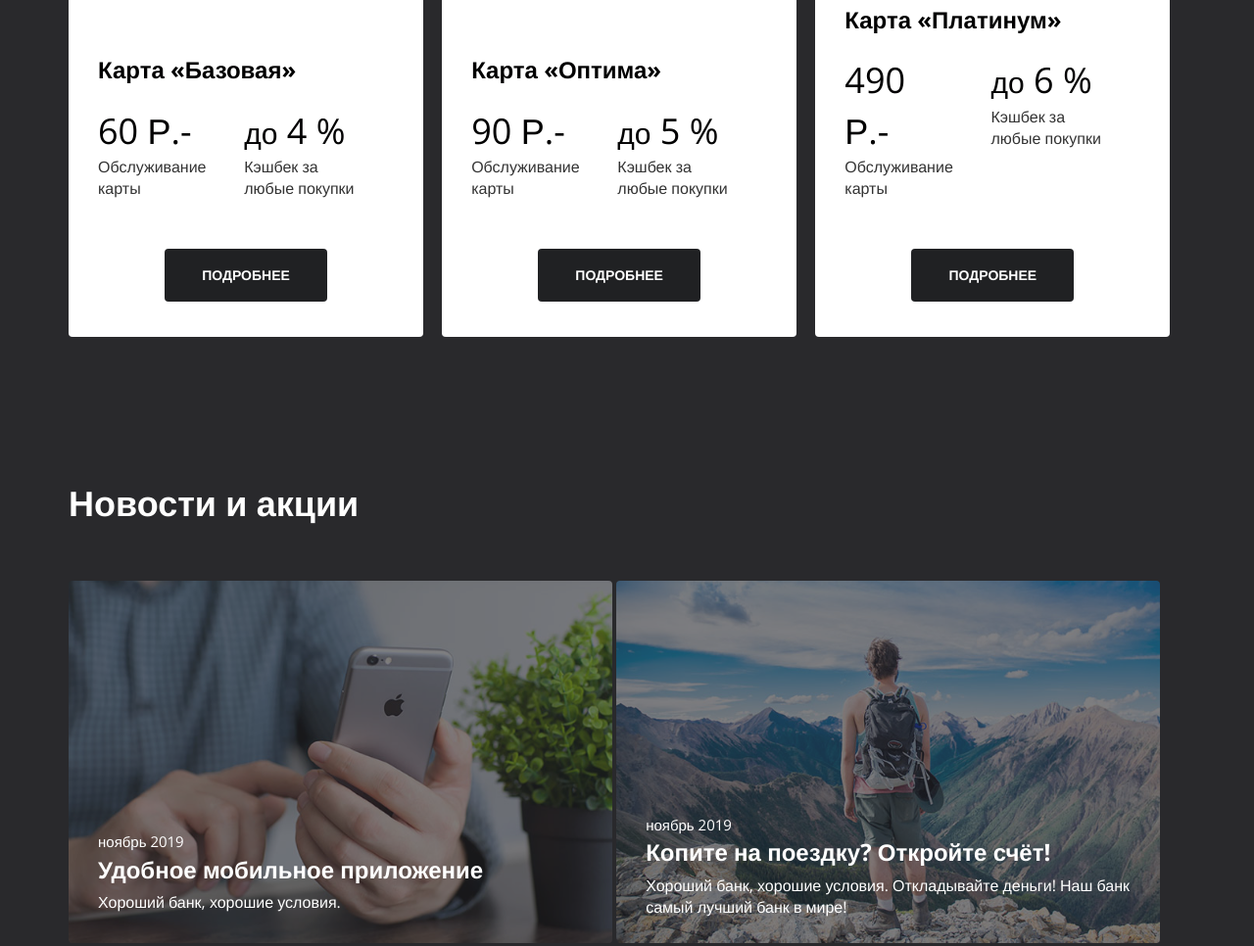
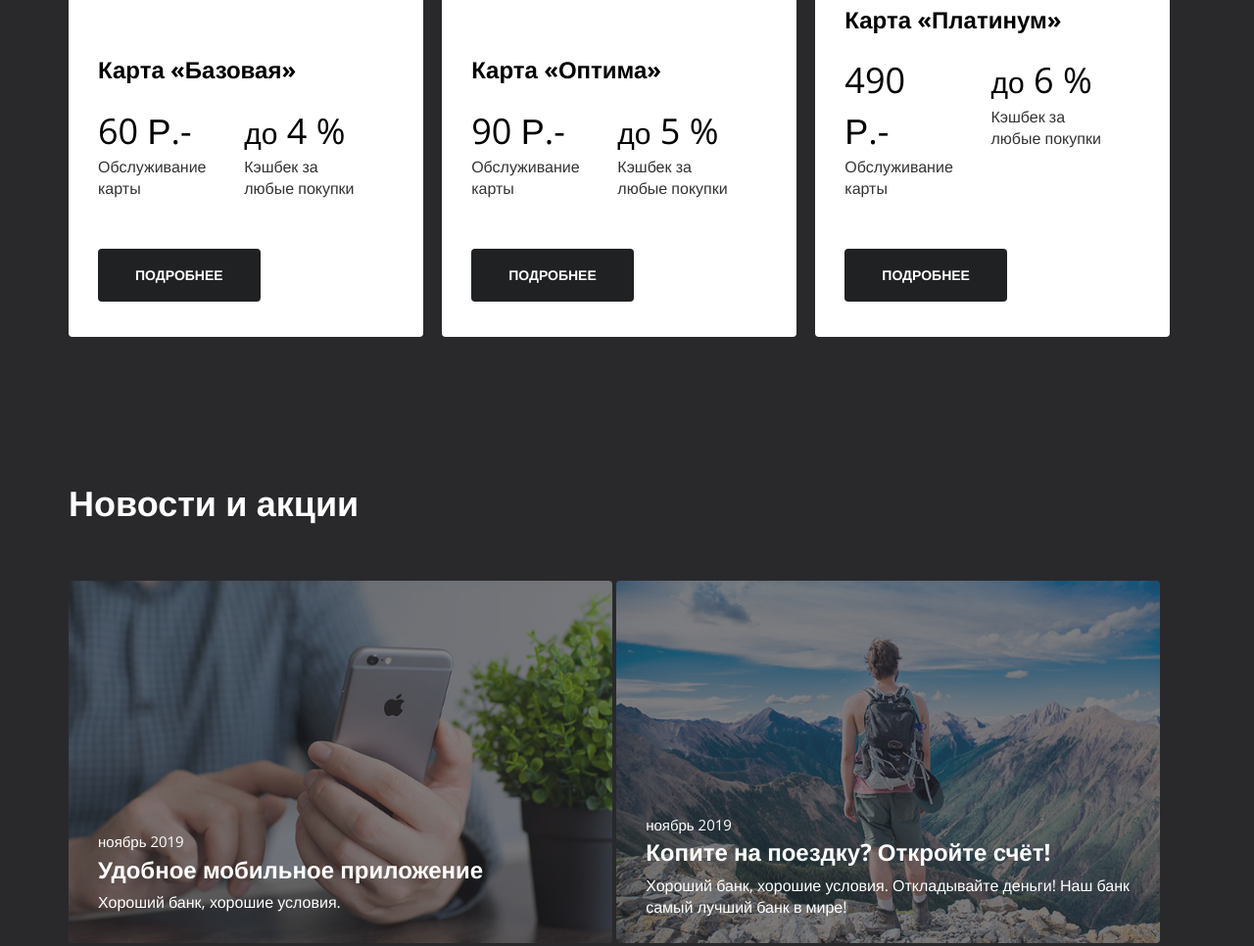
Before and after one commit to Vasilevigvl/lion_bank1, a plain HTML site: page index.html in a window 1280 px wide. Shown: the part 1086-2052 px from the top of the page at 98% size. Drawn offline with nearby package versions, Linux system fonts and the light colour scheme.

Commit message:
Update index.html

```diff
--- a/index.html
+++ b/index.html
@@ -70,7 +70,7 @@
                   <div class="offers__price_desc">Кэшбек за любые покупки</div>
                 </div>
               </div>
-              <div class="offers__btn_wrapper">
+              <div class="offers__btn">
                 <a href="#" class="btn btn_color_black">Подробнее</a>
               </div>
             </div>
@@ -93,7 +93,7 @@
                   <div class="offers__price_desc">Кэшбек за любые покупки</div>
                 </div>
               </div>
-              <div class="offers__btn_wrapper">
+              <div class="offers__btn">
                 <a href="#" class="btn btn_color_black">Подробнее</a>
               </div>
             </div>
@@ -116,7 +116,7 @@
                   <div class="offers__price_desc">Кэшбек за любые покупки</div>
                 </div>
               </div>
-              <div class="offers__btn_wrapper">
+              <div class="offers__btn">
                 <a href="#" class="btn btn_color_black">Подробнее</a>
               </div>
             </div>
@@ -128,7 +128,7 @@
 
     <div class="section">
       <div class="container">
-        <h2 class="section section_news">Новости и акции</h2>
+        <h2 class="section_news">Новости и акции</h2>
         <ul class="news">
           <li class="news__item">
             <img src="./img/content/news/phone.jpg" alt="phone" class="news__cover">
@@ -185,7 +185,7 @@
     </section>
 
     <footer class="footer-container">
-      <div class="container footer-container__content">
+      <div class="container">
         <div class="footer">
           <a href="#" class="logo">
             <img src="./img/logo.png" alt="lion bank logo" class="logo__img">
```
